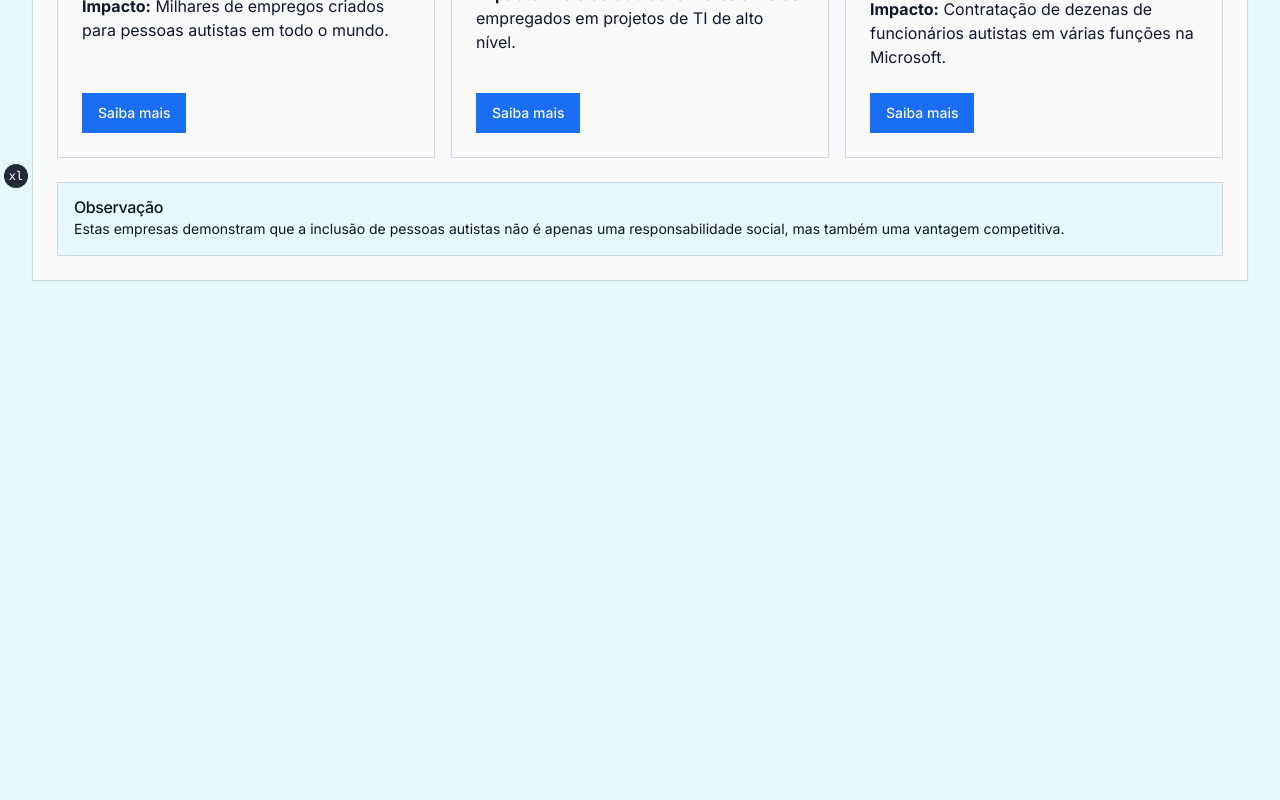
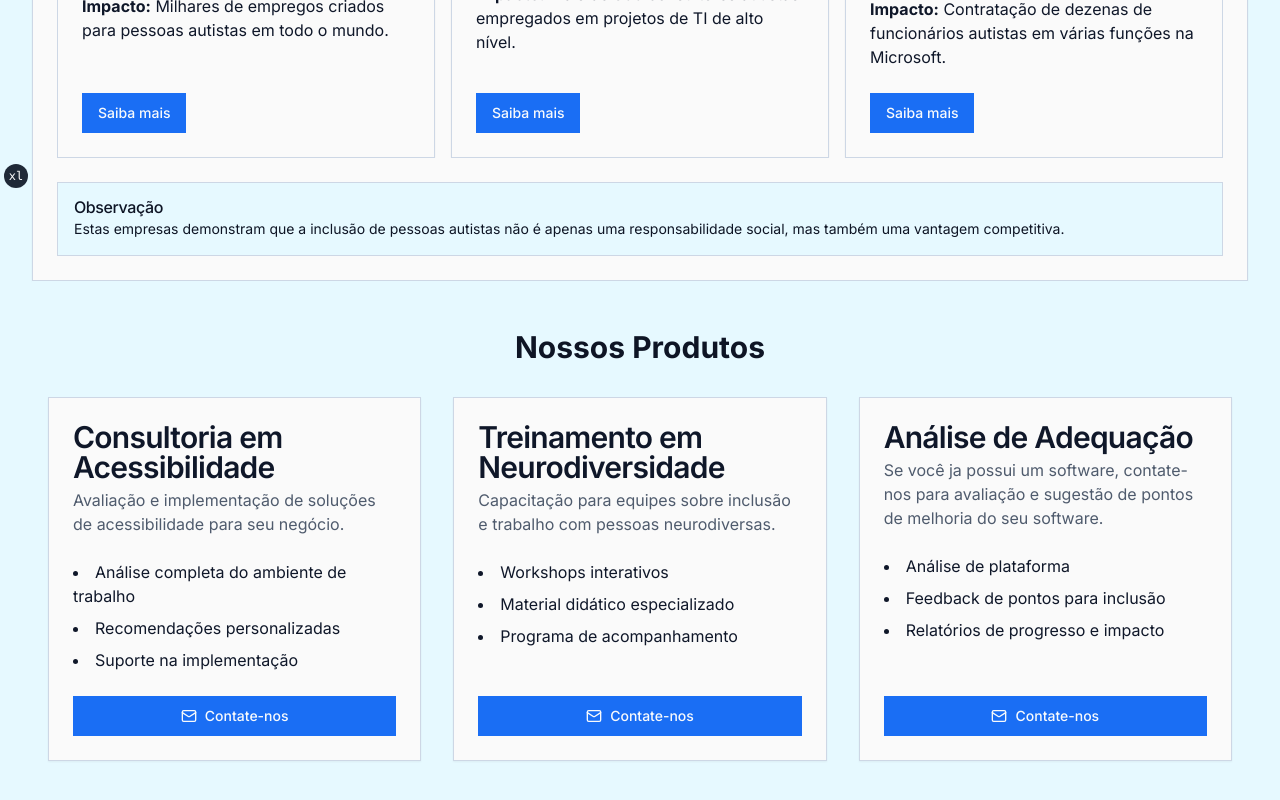
Before and after one commit to matheusht/NeuroMundo, a Next.js app: page /business in a window 1280 px wide. Shown: the part 608-1408 px from the top of the page. Before the commit the page ends 929 px from the top, so only its background shows below. Built offline with nearby package versions, Linux system fonts and the light colour scheme.

Commit message:
feat: 🎸 our products section

```diff
--- a/components/business-solutions.tsx
+++ b/components/business-solutions.tsx
@@ -22,6 +22,8 @@ import {
   CarouselPrevious,
 } from "@/components/ui/carousel"
 import { Tabs, TabsContent, TabsList, TabsTrigger } from "@/components/ui/tabs"
+
+import { ProductSection } from "./product-solution"
 
 export default function BusinessSolutions() {
   const businessExamples = [
@@ -268,6 +270,7 @@ export default function BusinessSolutions() {
           </Card>
         </TabsContent>
       </Tabs>
+      <ProductSection />
     </div>
   )
 }
--- /dev/null
+++ b/components/product-solution.tsx
@@ -0,0 +1,83 @@
+import { Mail } from "lucide-react"
+
+import { Button } from "@/components/ui/button"
+import {
+  Card,
+  CardContent,
+  CardDescription,
+  CardFooter,
+  CardHeader,
+  CardTitle,
+} from "@/components/ui/card"
+
+const products = [
+  {
+    title: "Consultoria em Acessibilidade",
+    description:
+      "Avaliação e implementação de soluções de acessibilidade para seu negócio.",
+    details: [
+      "Análise completa do ambiente de trabalho",
+      "Recomendações personalizadas",
+      "Suporte na implementação",
+    ],
+  },
+  {
+    title: "Treinamento em Neurodiversidade",
+    description:
+      "Capacitação para equipes sobre inclusão e trabalho com pessoas neurodiversas.",
+    details: [
+      "Workshops interativos",
+      "Material didático especializado",
+      "Programa de acompanhamento",
+    ],
+  },
+  {
+    title: "Análise de Adequação",
+    description:
+      "Se você ja possui um software, contate-nos para avaliação e sugestão de pontos de melhoria do seu software.",
+    details: [
+      "Análise de plataforma",
+      "Feedback de pontos para inclusão",
+      "Relatórios de progresso e impacto",
+    ],
+  },
+]
+
+export function ProductSection() {
+  return (
+    <section className="bg-background py-12">
+      <div className="container mx-auto px-4">
+        <h2 className="mb-8 text-center text-3xl font-bold">Nossos Produtos</h2>
+        <div className="grid grid-cols-1 gap-8 md:grid-cols-2 lg:grid-cols-3">
+          {products.map((product, index) => (
+            <Card
+              key={index}
+              className="flex flex-col transition-all hover:scale-105 hover:border-primary"
+            >
+              <CardHeader>
+                <CardTitle>{product.title}</CardTitle>
+                <CardDescription className="text-base">
+                  {product.description}
+                </CardDescription>
+              </CardHeader>
+              <CardContent className="grow">
+                <ul className="list-inside list-disc space-y-2">
+                  {product.details.map((detail, detailIndex) => (
+                    <li className="text-base" key={detailIndex}>
+                      {detail}
+                    </li>
+                  ))}
+                </ul>
+              </CardContent>
+              <CardFooter>
+                <Button className="w-full">
+                  <Mail className="mr-2 size-4" /> Contate-nos
+                </Button>
+              </CardFooter>
+            </Card>
+          ))}
+        </div>
+      </div>
+    </section>
+  )
+}
```
